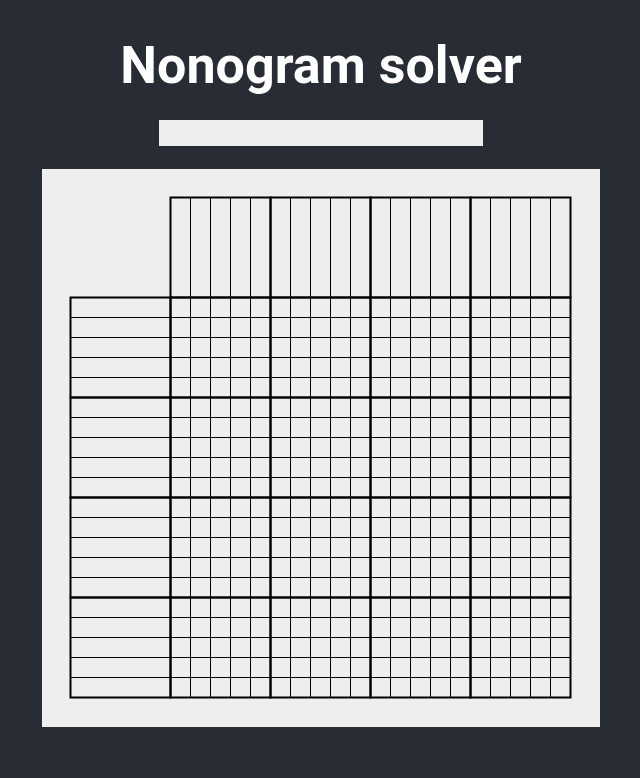
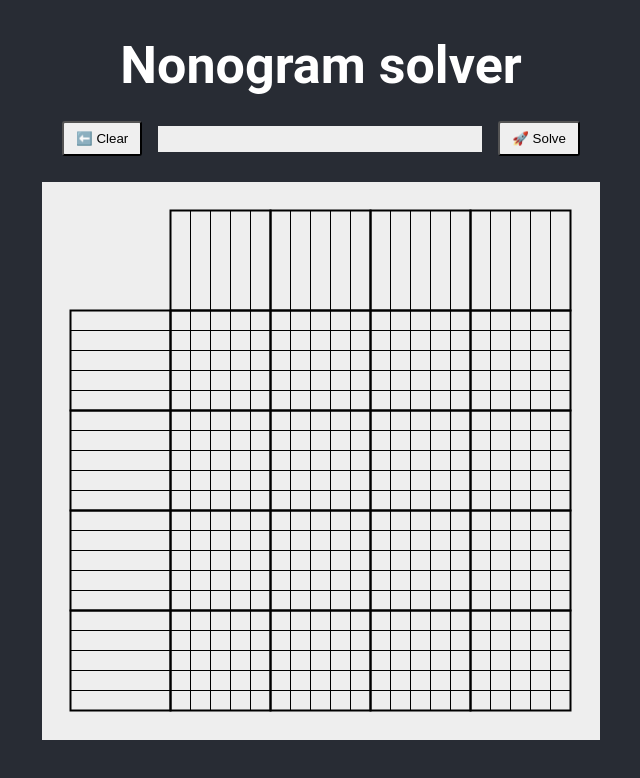
Before and after one commit to winkbrace/nonogram, a React (Create React App) app: page / in a window 1280 px wide. Shown: the top 778 px of the page, without its empty margins (319-959 px from the left). Built offline with nearby package versions, Linux system fonts and the light colour scheme; the HTML template or start-up script is replaced by a standard one.

Commit message:
Make the nonogram input work

```diff
--- a/package.json
+++ b/package.json
@@ -7,6 +7,7 @@
     "@testing-library/react": "^13.4.0",
     "@testing-library/user-event": "^13.5.0",
     "canvasinput": "^1.2.7",
+    "classnames": "^2.3.2",
     "react": "^18.2.0",
     "react-dom": "^18.2.0",
     "react-scripts": "5.0.1",
--- a/src/App.js
+++ b/src/App.js
@@ -1,17 +1,26 @@
+import {useState} from "react";
 import Canvas from "./components/Canvas";
 import NonogramInput from "./components/NonogramInput";
 import Board from "./solver/Board";
+import Button from "./components/Button";
 import css from "./App.module.scss";
 
 function App() {
+    const [input, setInput] = useState("");
+
     const board = new Board(20, 20);
+    board.onInputChange(setInput);
 
     return (
         <div className={css.root}>
             <header className={css.header}>
                 <h1>Nonogram solver</h1>
-                <NonogramInput />
             </header>
+            <section>
+                <Button onClick={() => board.clear()}>⬅️ Clear</Button>
+                <NonogramInput input={input} />
+                <Button onClick={() => board.solve()}>🚀 Solve</Button>
+            </section>
             <main>
                 <Canvas board={board} />
             </main>
--- /dev/null
+++ b/src/components/Button.js
@@ -0,0 +1,7 @@
+import css from "./Button.module.scss";
+
+export default function Button({children, onClick}) {
+    return (
+        <button onClick={onClick} className={css.root}>{children}</button>
+    )
+}
--- /dev/null
+++ b/src/components/Button.module.scss
@@ -0,0 +1,7 @@
+.root {
+    display: inline-block;
+    border-radius: 3px;
+    padding: 0.5rem 0.75rem;
+    margin: 0.5rem 1rem;
+
+}
--- a/src/components/Canvas.js
+++ b/src/components/Canvas.js
@@ -115,17 +115,15 @@ export default function Canvas({board}) {
         // ensure the inputs are placed inside the canvas
         pos.x = c > cols - 9 ? width - 180 : pos.x;
         pos.y = r === rows - 1 ? pos.y - cellSize : pos.y;
-        console.log(pos);
 
         const addToBoard = (values) => {
             if (r >= 0) {
-                board.rowHints[r] = values;
+                board.addRowHints(r, values);
                 if (values.length > rowHintSize) {
                     setRowHintSize(values.length);
-                    console.log("changed row hint size to " + values.length);
                 }
             } else {
-                board.colHints[c] = values;
+                board.addColHints(c, values);
                 if (values.length > colHintSize) {
                     setColHintSize(values.length);
                 }
--- a/src/components/InputCanvas.js
+++ b/src/components/InputCanvas.js
@@ -1,9 +1,10 @@
 import {useEffect, useRef} from "react";
+import cx from "classnames";
 import css from './InputCanvas.module.scss';
 
 require('canvasinput/CanvasInput');
 
-export default function InputCanvas({width, height, inputPos, addToBoard, destructor, old}) {
+export default function InputCanvas({width, height, inputPos, addToBoard, destructor, next, old}) {
     const ref = useRef(null);
 
     useEffect(() => {
@@ -52,6 +53,7 @@ export default function InputCanvas({width, height, inputPos, addToBoard, destru
             const x = Math.floor(e.clientX - rect.left);
             const y = Math.floor(e.clientY - rect.top);
             if (x < inputPos.x || x > inputPos.x + 170 || y < inputPos.y || y > inputPos.y + 40) {
+                console.log("clicked outside the input at ", x, y);
                 input.destroy();
                 destructor();
             }
@@ -62,6 +64,6 @@ export default function InputCanvas({width, height, inputPos, addToBoard, destru
     });
 
     return (
-        <canvas className={css.root} ref={ref} width={width} height={height}></canvas>
+        <canvas className={cx(css.root, 'input-canvas')} ref={ref} width={width} height={height}></canvas>
     );
 };
--- a/src/components/NonogramInput.js
+++ b/src/components/NonogramInput.js
@@ -1,12 +1,16 @@
 import {useState} from "react";
 import css from "./NonogramInput.module.scss";
 
-export default function NonogramInput() {
-    const [input, setInput] = useState("");
+export default function NonogramInput({input}) {
+    const [value, setValue] = useState(input);
+
+    if (input !== value) {
+        setValue(input);
+    }
 
     return (
         <div className={css.root}>
-            <input type="text" defaultValue={input} />
+            <input type="text" defaultValue={value} />
         </div>
     )
 }
--- a/src/components/NonogramInput.module.scss
+++ b/src/components/NonogramInput.module.scss
@@ -1,4 +1,5 @@
 .root {
+    display: inline-block;
     height: 2rem;
     margin-bottom: 1rem;
 }
--- a/src/solver/Board.js
+++ b/src/solver/Board.js
@@ -4,6 +4,10 @@ export default class Board {
     grid;
     rowHints;
     colHints;
+    inputString = "";
+    listeners = {
+        inputChange: [],
+    };
 
     constructor(rows, cols) {
         this.rows = rows;
@@ -13,6 +17,26 @@ export default class Board {
         this.colHints = new Array(cols).fill([]);
     };
 
+    addRowHints(r, hints) {
+        this.rowHints[r] = hints;
+        this.refreshInputString();
+    }
+
+    addColHints(c, hints) {
+        this.colHints[c] = hints;
+        this.refreshInputString();
+    }
+
+    refreshInputString() {
+        this.inputString = "c["
+            + this.colHints.map(hints => hints.join(" ")).join(",")
+            + "]r["
+            + this.rowHints.map(hints => hints.join(" ")).join(",")
+            + "]";
+
+        this.inputChanged();
+    }
+
     getHintsAtPos(r, c) {
         if (r >= 0) {
             return this.rowHints[r] ?? []
@@ -20,4 +44,22 @@ export default class Board {
 
         return this.colHints[c] ?? [];
     }
+
+    // add listener
+    onInputChange(f) {
+        this.listeners.inputChange.push(f);
+    }
+
+    // run listeners
+    inputChanged() {
+        this.listeners.inputChange.forEach(f => f(this.inputString));
+    }
+
+    solve() {
+
+    }
+
+    clear() {
+
+    }
 }
```
Also changed, not shown: 2 other files (tests, documents, lock files or other folders).
